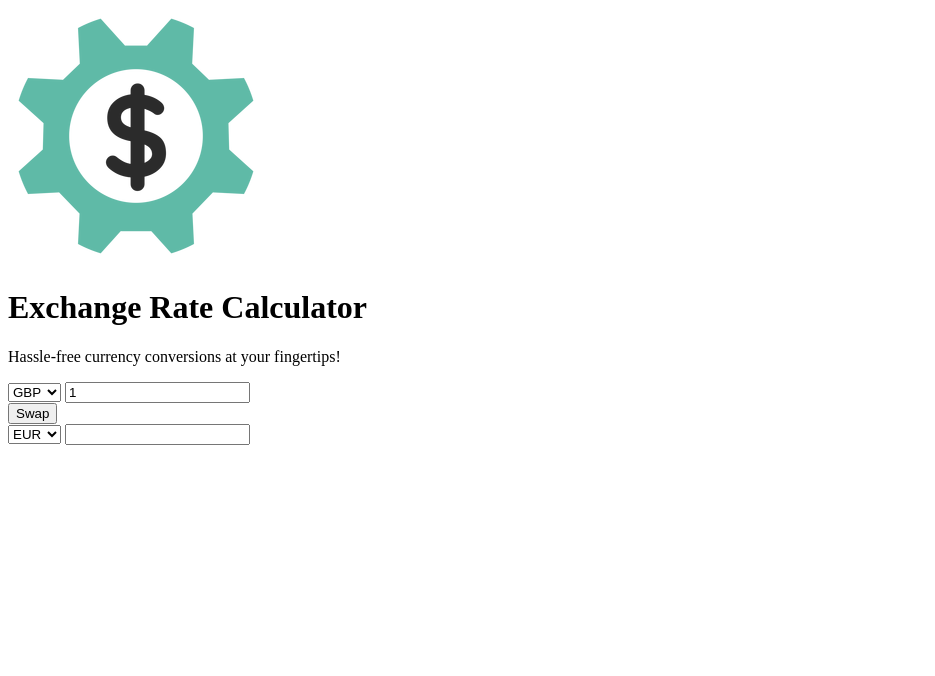
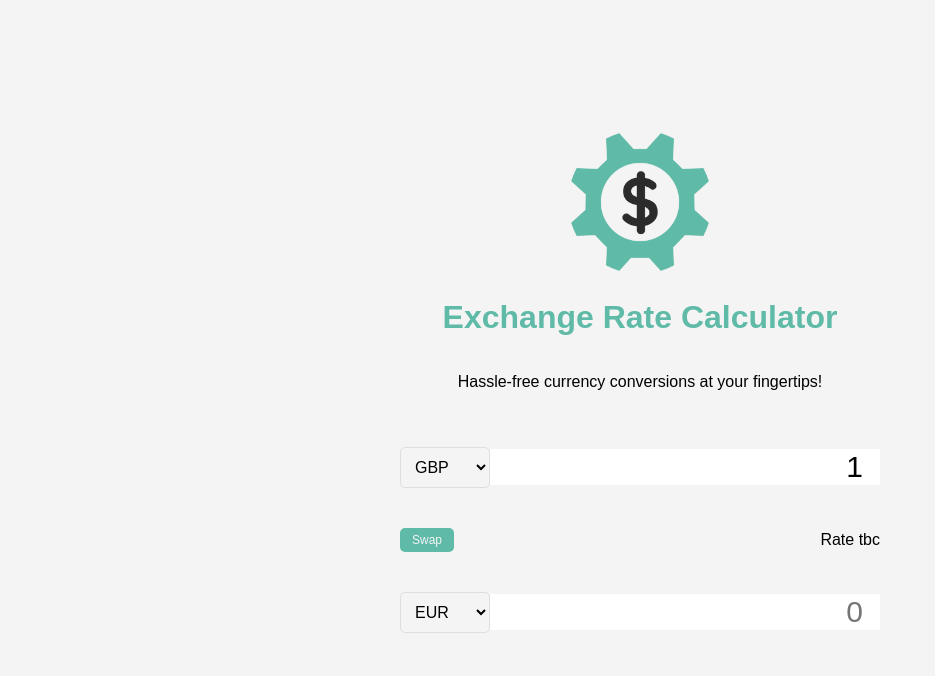
Before and after one commit to PattiRobles/20JavaScriptMiniProjects, a plain HTML site: page ExchangeRateApp/index.html in a window 1280 px wide. Shown: the whole page, without its empty margins (0-935 px from the left). Drawn offline with Linux system fonts and the light colour scheme.

Commit message:
add styling

```diff
--- a/ExchangeRateApp/index.html
+++ b/ExchangeRateApp/index.html
@@ -12,7 +12,7 @@
   <h1>Exchange Rate Calculator</h1>
   <p>Hassle-free currency conversions at your fingertips!</p>
   <div class="container">
-    <div class="currency1">
+    <div class="currency">
     <select id="currency1">
       <option value="AED">AED</option>
       <option value="ARS">ARS</option>
@@ -72,11 +72,11 @@
 
   <div class="swap-currency-container">
     <button class="btn" id="swap-currency">Swap</button>
-    <div class="rate" id="rate"></div>
+    <div class="rate" id="rate">Rate tbc</div>
   </div>
 
 
-   <div class="currency2"></div>
+   <div class="currency">
     <select  id="currency2">
         <option value="AED">AED</option>
         <option value="ARS">ARS</option>
@@ -131,7 +131,8 @@
         <option value="VND">VND</option>
         <option value="ZAR">ZAR</option>
     </select>
-    <input type="number" id="amount2">
+    <input type="number" id="amount2" placeholder="0">
+    </div>
   </div>
   <script src="script.js"></script>
 </body>
--- a/ExchangeRateApp/style.css
+++ b/ExchangeRateApp/style.css
@@ -0,0 +1,68 @@
+:root{
+  --primary-color: #5fbaa7;
+}
+*{
+  box-sizing: border-box;
+}
+
+body {
+  background-color: #f4f4f4;
+  font-family: Arial, Helvetica, sans-serif;
+  display: flex;
+  flex-direction: column;
+  align-items: center;
+  justify-content: center;
+  height: 100vh; /*aligns in the middle */
+  margin: 0;
+  padding: 20px;
+}
+
+h1{
+  color: var(--primary-color);
+}
+
+p{
+  text-align: center;
+}
+
+.btn {
+  color: #f4f4f4;
+  background: var(--primary-color);
+  cursor: pointer;
+  font-size: 12px;
+  padding: 5px 12px;
+  border-radius: 5px;
+  border:none;
+}
+
+.money-img {
+  width: 150px;
+}
+
+.currency {
+  padding: 40px 0;
+  display: flex;
+  align-items: center;
+  justify-content: space-between;
+}
+
+.currency select{
+  padding: 10px 20px 10px 10px;
+  border-radius: 5px;
+  border: 1px solid #dedede;
+  font-size: 16px;
+  background: transparent;
+}
+
+.currency input {
+  border: 0;
+  background-repeat: transparent;
+  font-size: 30px;
+  text-align: right;
+}
+
+.swap-currency-container {
+  display: flex;
+  align-items:center;
+  justify-content: space-between;
+}
```
